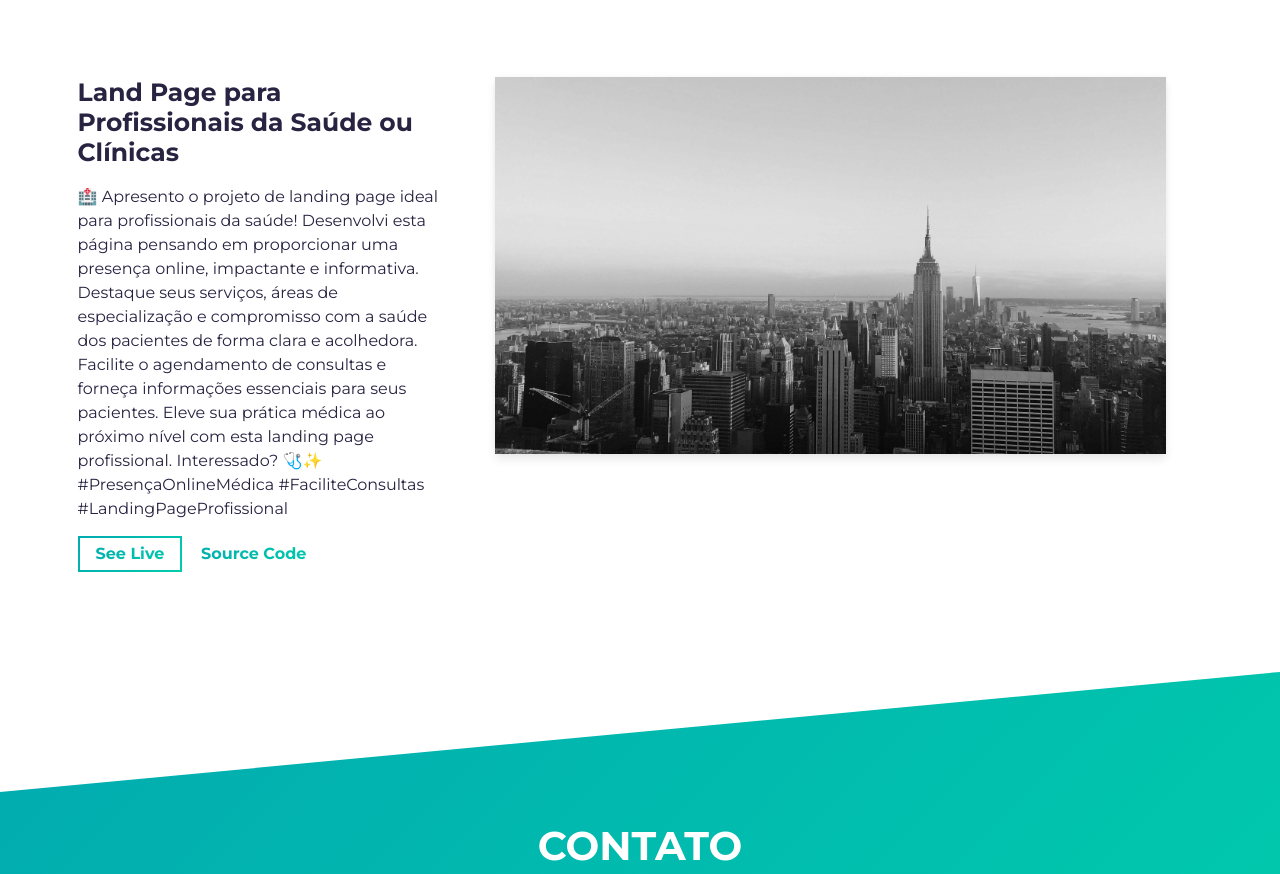
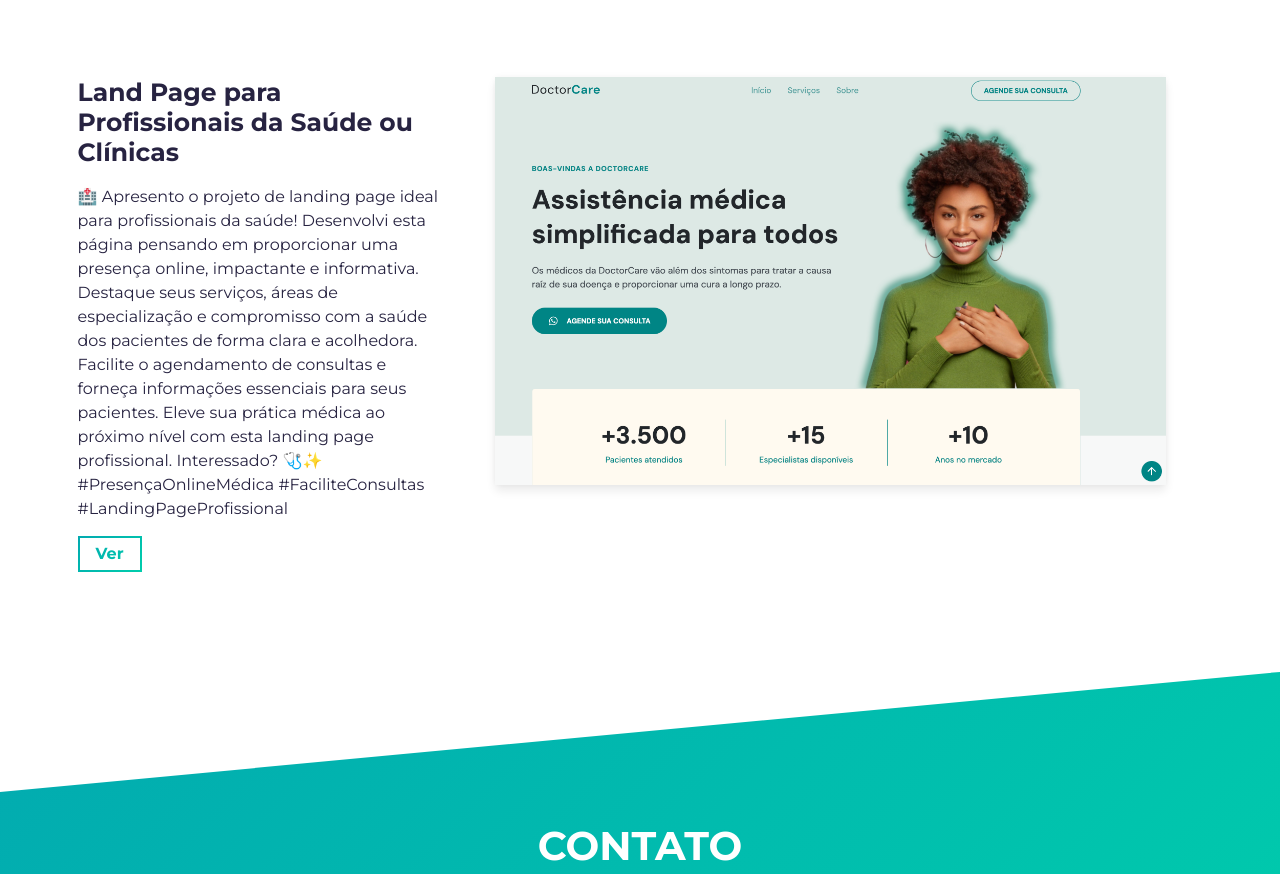
Before and after one commit to geraldok7/portfolio, a website built with Parcel: page src/index.html in a window 1280 px wide. Shown: the part 2403-3277 px from the top of the page. Built offline with nearby package versions, Linux system fonts and the light colour scheme.

Commit message:
Site pronto

```diff
--- a/src/index.html
+++ b/src/index.html
@@ -241,9 +241,9 @@
                   rel="noreferrer"
                   target="_blank"
                   class="cta-btn cta-btn--hero"
-                  href="#!"
+                  href="https://landpagemedica.vercel.app/"
                 >
-                  See Live
+                  Ver
                 </a>
                 <a
                   rel="noreferrer"
@@ -251,13 +251,13 @@
                   class="cta-btn text-color-main"
                   href="#!"
                 >
-                  Source Code
+
                 </a>
               </div>
             </div>
             <div class="col-lg-8 col-sm-12">
               <div class="project-wrapper__image load-hidden">
-                <a rel="noreferrer" href="#!" target="_blank">
+                <a rel="noreferrer" href="https://landpagemedica.vercel.app/" target="_blank">
                   <div
                     data-tilt
                     data-tilt-max="4"
@@ -268,7 +268,7 @@
                     <img
                       alt="Project Image"
                       class="img-fluid"
-                      src="assets/project.jpg"
+                      src="assets/project3.png"
                     />
                   </div>
                 </a>
```
Also changed, not shown: src/assets/project3.png (added), 3 other files.
